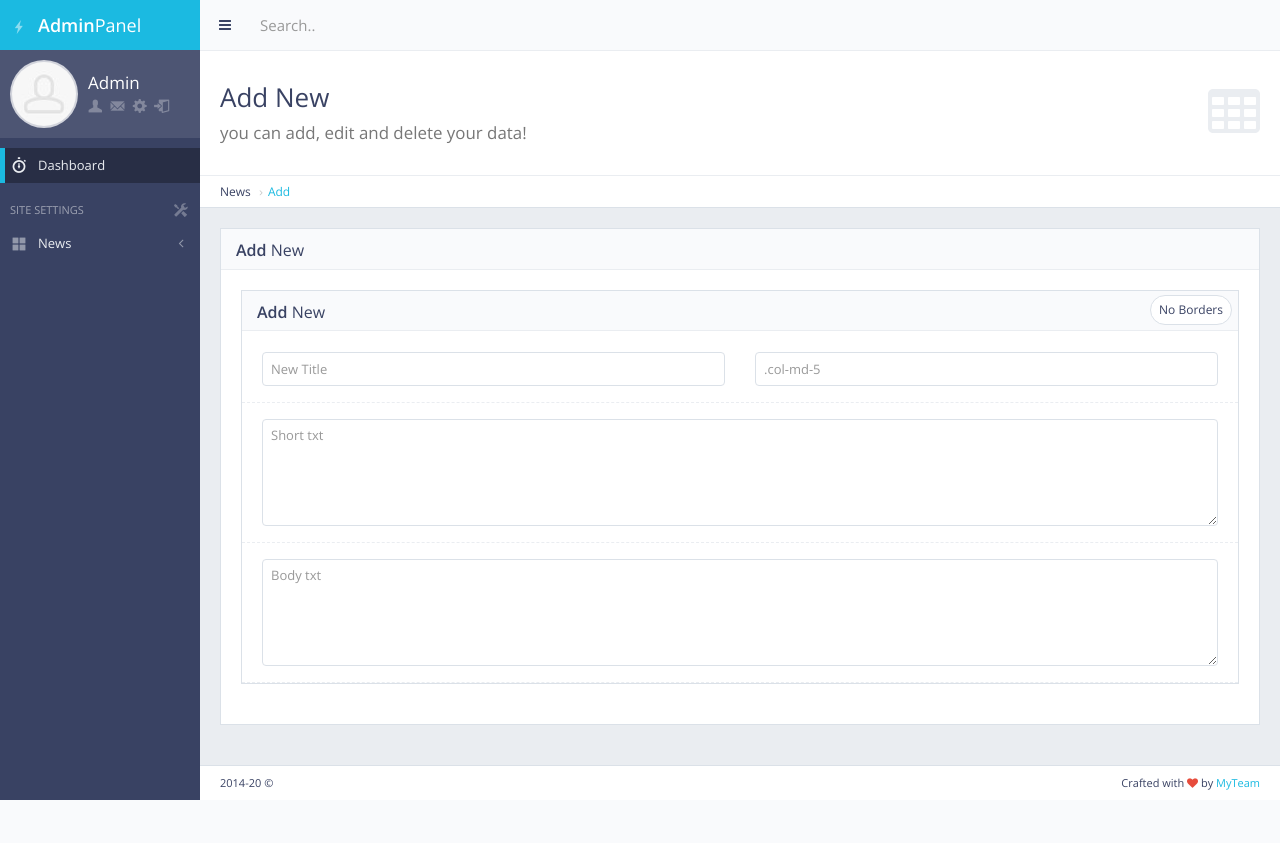
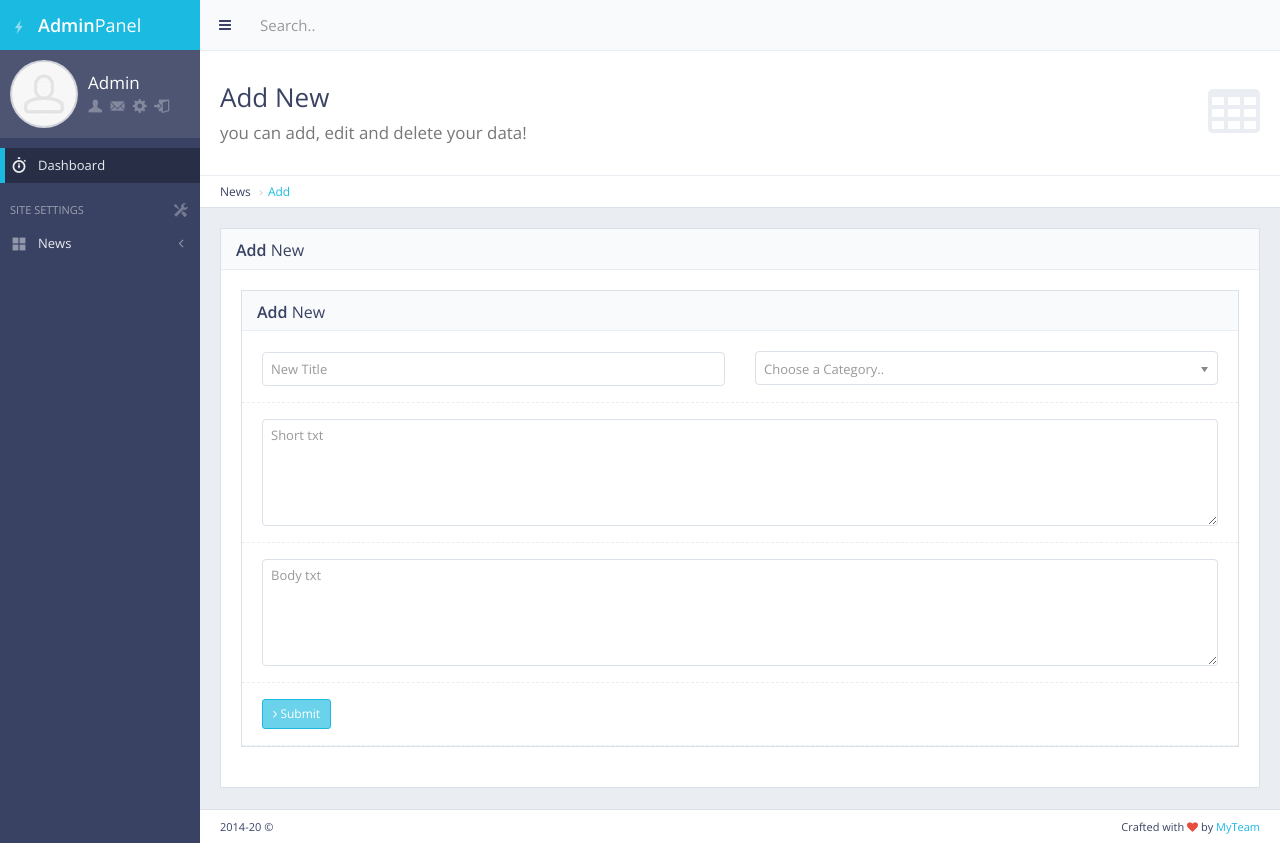
Before and after one commit to ConteAlexandre/FirstSiteDjango, a Django app: page /panel/news/add/ in a window 1280 px wide. Before the commit the page ends 800 px from the top, so only its background shows below. Run offline with Django 3.2, Linux system fonts and the light colour scheme; some libraries are stand-ins or nearby versions.

Commit message:
Just add a input select for the category and add the button submit

```diff
--- a/main/templates/back/news_add.html
+++ b/main/templates/back/news_add.html
@@ -30,9 +30,6 @@
                                 <div class="block">
                                     <!-- Basic Form Elements Title -->
                                     <div class="block-title">
-                                        <div class="block-options pull-right">
-                                            <a href="javascript:void(0)" class="btn btn-alt btn-sm btn-default toggle-bordered enable-tooltip" data-toggle="button" title="Toggles .form-bordered class">No Borders</a>
-                                        </div>
                                         <h2><strong>Add</strong> New</h2>
                                     </div>
                                     <!-- END Form Elements Title -->
@@ -44,7 +41,13 @@
                                                 <input type="text" class="form-control" placeholder="New Title">
                                             </div>
                                             <div class="col-md-6">
-                                                <input type="text" class="form-control" placeholder=".col-md-5">
+                                                <select id="example-chosen" name="example-chosen" class="select-chosen" data-placeholder="Choose a Category.." style="width: 250px;">
+                                                        <option></option><!-- Required for data-placeholder attribute to work with Chosen plugin -->
+                                                        <option value="cat1">Cat 1</option>
+                                                        <option value="cat2">Cat 2</option>
+                                                        <option value="cat3">Cat 3</option>
+                                                    </select>
+
                                             </div>
                                         </div>
                                         <div class="form-group">
@@ -55,6 +58,11 @@
                                         <div class="form-group">
                                             <div class="col-md-12">
                                                 <textarea type="text" rows="5" class="form-control" placeholder="Body txt"></textarea>
+                                            </div>
+                                        </div>
+                                        <div class="form-group">
+                                            <div class="col-md-12">
+                                                <button type="submit" class="btn btn-sm btn-primary"><i class="fa fa-angle-right"></i> Submit</button>
                                             </div>
                                         </div>
                                     </form>
```
